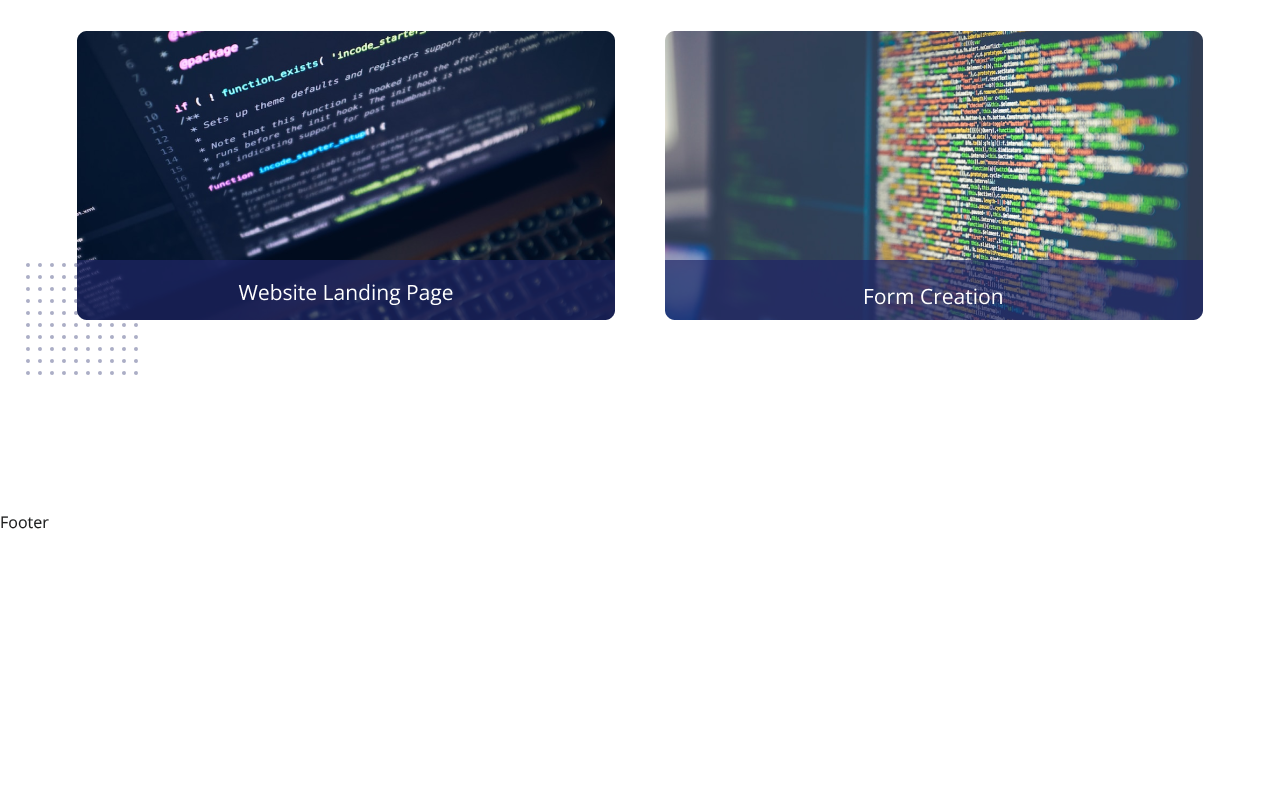
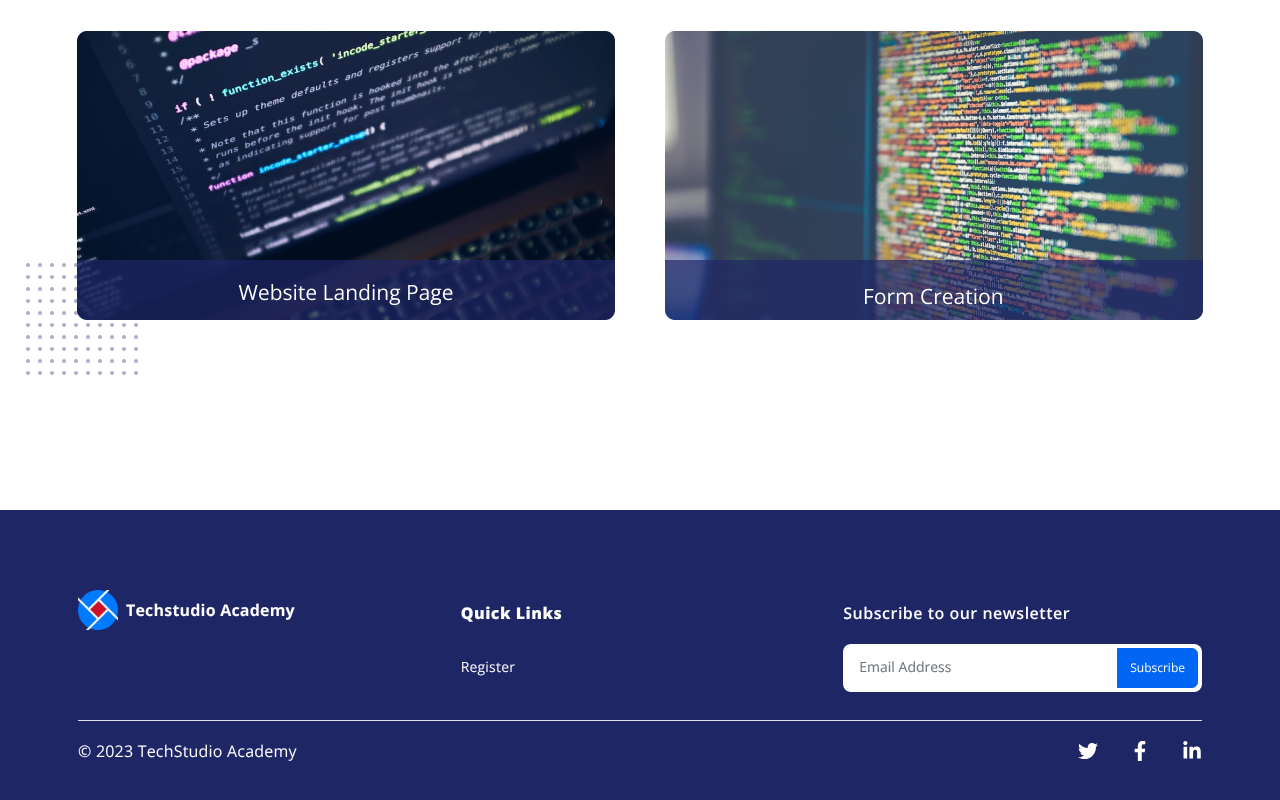
Before and after one commit to techstudioconsults/Techstudio-facebook-live, a React (Create React App) app: page / in a window 1280 px wide. Shown: the part 3239-4039 px from the top of the page. Before the commit the page ends 3773 px from the top, so only its background shows below. Built offline with nearby package versions, Linux system fonts and the light colour scheme.

Commit message:
feat: footer added

```diff
--- a/src/components/organisms/footer/index.jsx
+++ b/src/components/organisms/footer/index.jsx
@@ -1,7 +1,97 @@
 import React from 'react'
 
+import { Link } from 'react-router-dom'
+import { Icons } from '../../../assets'
+import { FaFacebookF, FaLinkedinIn, FaTwitter } from 'react-icons/fa'
+import useAppProvider from '../../../hooks/useAppProvider'
+
 const Footer = () => {
-  return <div>Footer</div>
+  const { handleRegisterModal } = useAppProvider()
+  return (
+    <div className='bg-blue z-index-999'>
+      <div className='container'>
+        <footer className='py-20 px-3 px-xl-0 text-white'>
+          <div className='row'>
+            <div className='col-12 col-lg-4 mb-3'>
+              <div>
+                <Link
+                  className='d-flex gap-2 text-white justify-content-start'
+                  to='/'
+                >
+                  <img src={Icons.logo} alt='logo' />
+                  <span className='fw-bold'>Techstudio Academy</span>
+                </Link>
+              </div>
+            </div>
+
+            <div className='col-12 col-lg-4 text-white my-12 my-lg-0'>
+              <div>
+                <h5 className='fs-md fw-bolder py-2_5'>Quick Links</h5>
+              </div>
+              <ul className='nav flex-column fs-sm mt-5 gap-2 align-items-start'>
+                <li className='nav-item mb-2'>
+                  <Link
+                    onClick={handleRegisterModal}
+                    className='text-white'
+                    to='/'
+                  >
+                    Register
+                  </Link>
+                </li>
+              </ul>
+            </div>
+
+            <div className='col-12 col-lg-4 text-white fw-bolder'>
+              <form>
+                <div>
+                  <h5 className='fs-md py-2_5'>Subscribe to our newsletter</h5>
+                </div>
+
+                <div className='input-group mb-3 bg-white rounded-3 p-1'>
+                  <input
+                    type='email'
+                    className='form-control py-2 fs-xs border-0'
+                    placeholder='Email Address'
+                    aria-label='Email Address'
+                    aria-describedby='button-addon2'
+                  />
+                  <button
+                    className='btn btn-primary fs-xs'
+                    type='button'
+                    id='button-addon2'
+                  >
+                    Subscribe
+                    <i className=''></i>
+                  </button>
+                </div>
+              </form>
+            </div>
+          </div>
+
+          <div className='d-flex flex-column align-items-center  flex-lg-row justify-content-between py-4 my-4 border-top'>
+            <p>&copy; {new Date().getFullYear()} TechStudio Academy</p>
+            <ul className='list-unstyled d-flex gap-5'>
+              <li className='ms-3'>
+                <Link to={'/'} className='text-white'>
+                  <FaTwitter className='fs-xl' />
+                </Link>
+              </li>
+              <li className='ms-3'>
+                <Link to={'/'} className='text-white'>
+                  <FaFacebookF className='fs-xl' />
+                </Link>
+              </li>
+              <li className='ms-3'>
+                <Link to={'/'} className='text-white'>
+                  <FaLinkedinIn className='fs-xl' />
+                </Link>
+              </li>
+            </ul>
+          </div>
+        </footer>
+      </div>
+    </div>
+  )
 }
 
 export default Footer
```
